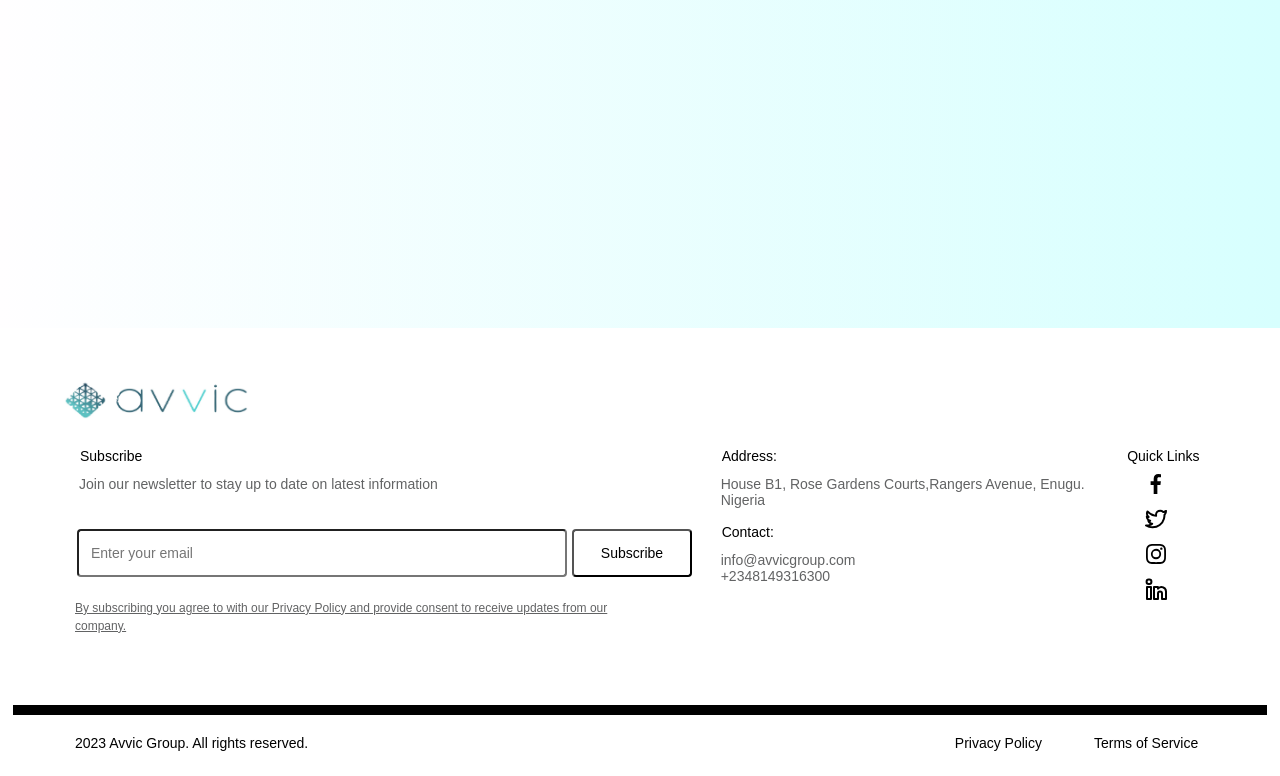
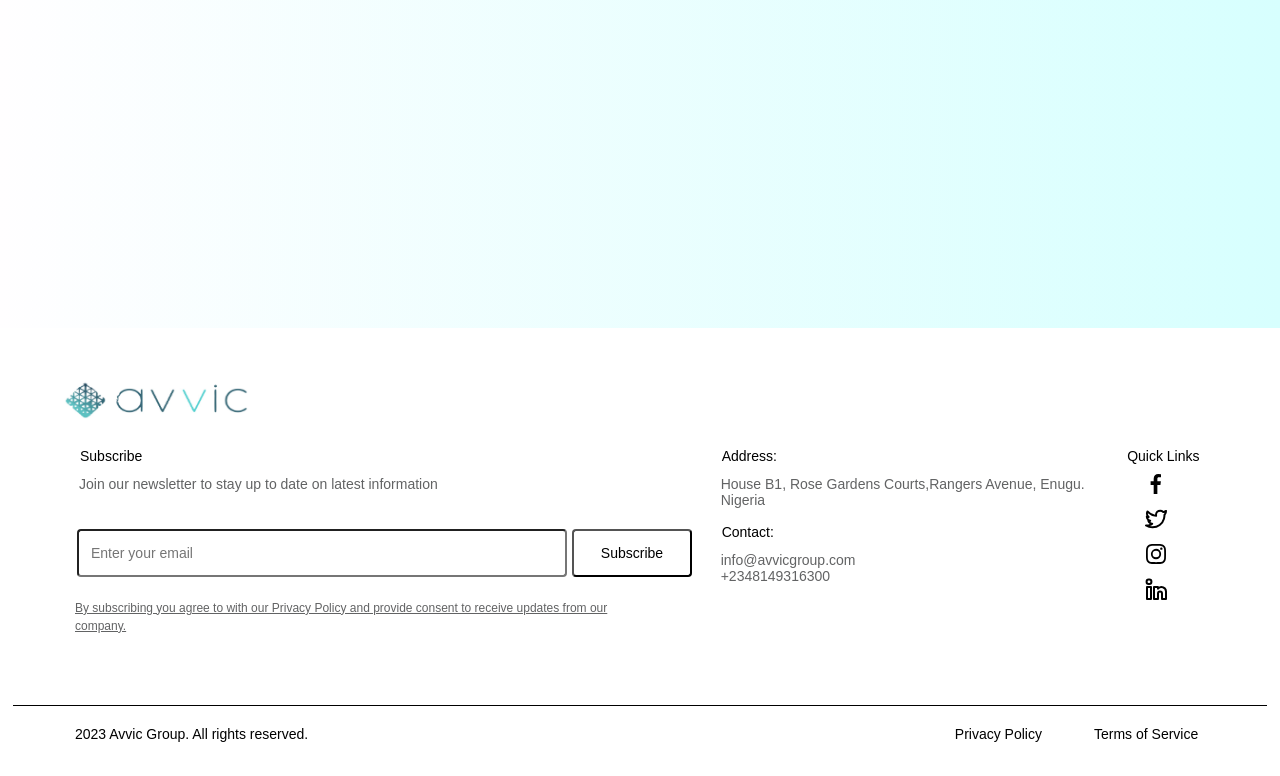
Before and after one commit to Ichie235/AvvicBankComingSoon-page, a React (Create React App) app: page / in a window 1280 px wide. Shown: the part 1312-2088 px from the top of the page. Built offline with nearby package versions, Linux system fonts and the light colour scheme; a web font is replaced by a local one.

Commit message:
updated css

```diff
--- a/src/page/comingSoon/coming.css
+++ b/src/page/comingSoon/coming.css
@@ -167,13 +167,12 @@
   width: 98%;
   margin: 0px auto 0px auto;
   height: 1px;
-  padding-bottom: 10px;
   background-color: black !important;
 }
 .divider-content {
   display: flex;
   justify-content: center;
-  padding-bottom: 25px;
+  padding-bottom: 28px;
   padding-left: 60px !important;
   padding-right: 60px !important;
 }
```
